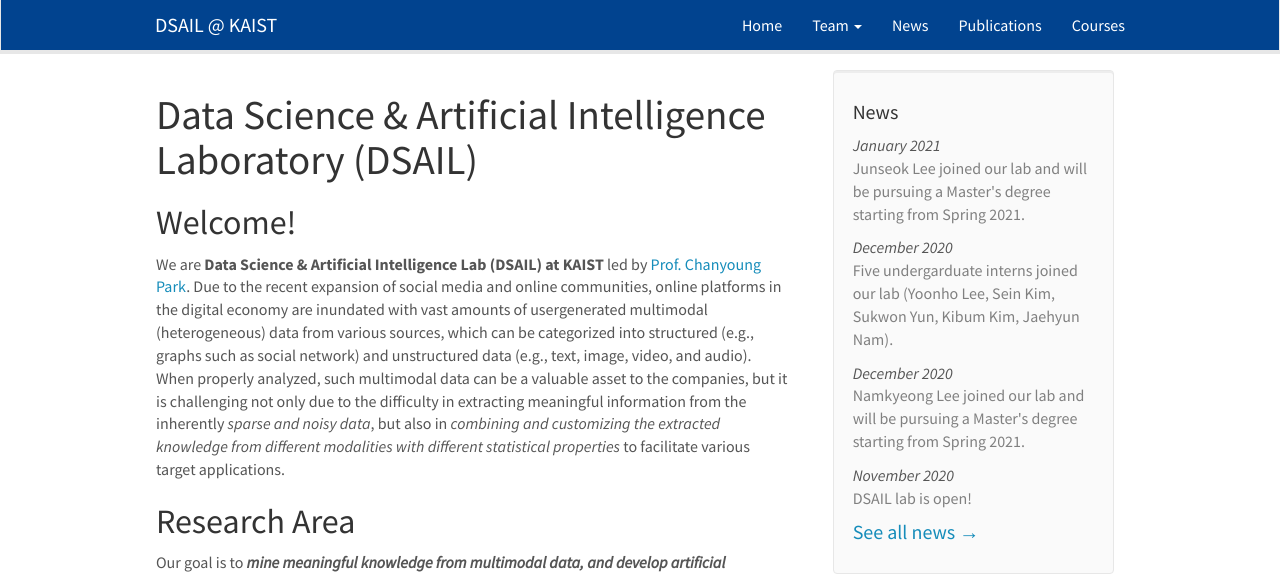
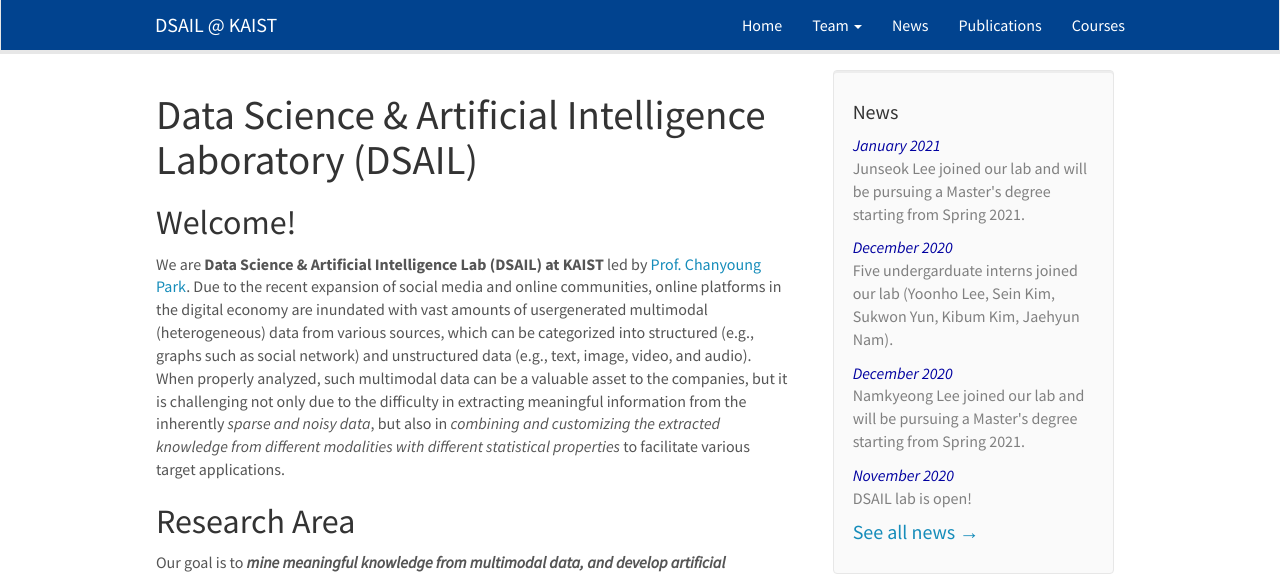
Before and after one commit to kaist-dsail/kaist-dsail.github.io, a Jekyll site: the page built from _pages/home.md, in a window 1280 px wide. Shown: the top 575 px of the page. Built offline with Jekyll 4.4.1, drawn with Linux system fonts in a browser that asks for light colours; nearby versions of some CDN libraries.

Commit message:
Update news.html

```diff
--- a/_includes/news.html
+++ b/_includes/news.html
@@ -3,7 +3,7 @@
 <h4>News</h4>
 
 {% for article in site.data.news limit:9 %}
-<em>{{ article.date }}</em>
+<em><font color="#0000A0">{{ article.date }}</font></em>
 <p><span style="color:grey">{{ article.headline }}</span></p>
 {% endfor %}
 
```
